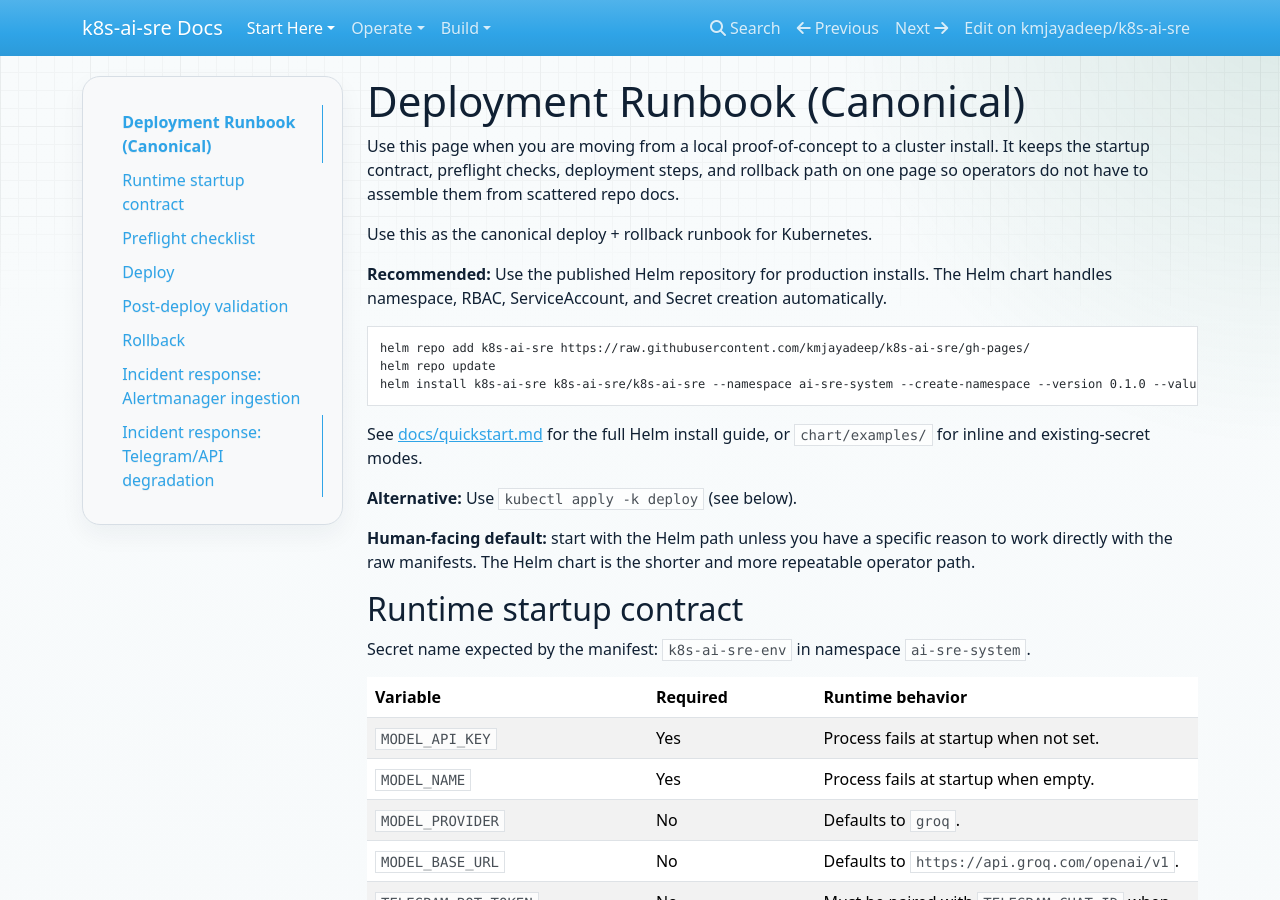
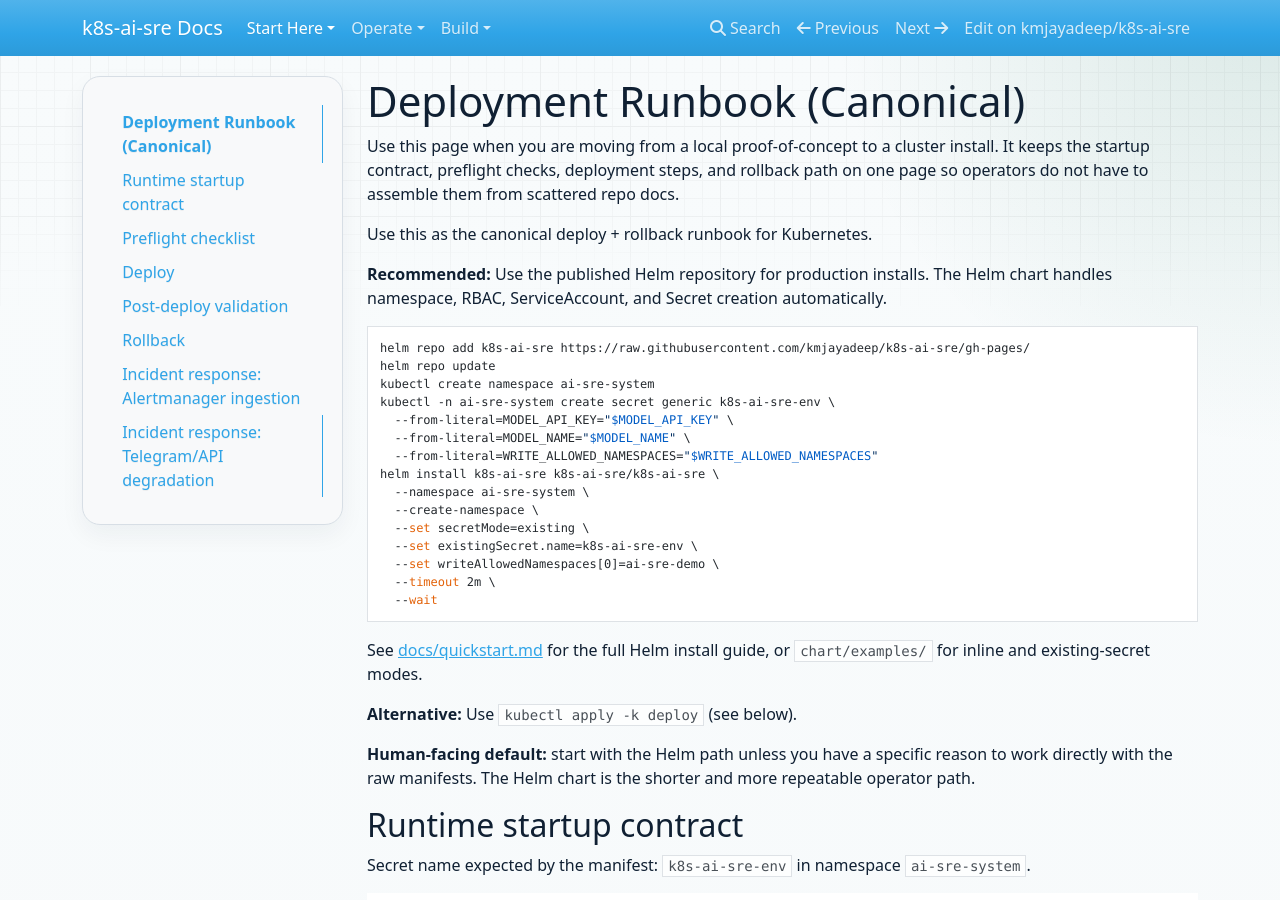
Before and after one commit to kmjayadeep/k8s-ai-sre, an MkDocs documentation site: the page built from docs/deployment.md, in a window 1280 px wide and 900 px high. Built offline with MkDocs 1.6.1, drawn with Linux system fonts in a browser that asks for light colours; nearby versions of some CDN libraries.

Commit message:
KSA-69: align README and deployment.md with helm secretMode=existing default (#106)
- README.md Kubernetes Deployment section: replace --values my-values.yaml with
  --set secretMode=existing --set existingSecret.name=k8s-ai-sre-env
  --set writeAllowedNamespaces[0]=ai-sre-demo, matching docs/quickstart.md
- README.md: remove redundant kubectl apply -k deploy block, point to
  docs/deployment.md for the manifest path
- docs/deployment.md: update helm install command to use same
  secretMode=existing approach instead of --values my-values.yaml

Co-authored-by: Agent0 <kmjayadeep+cosmos@gmail.com>
Co-authored-by: Paperclip <noreply@paperclip.ing>

````diff
--- a/docs/deployment.md
+++ b/docs/deployment.md
@@ -11,7 +11,19 @@ Use this as the canonical deploy + rollback runbook for Kubernetes.
 ```bash
 helm repo add k8s-ai-sre https://raw.githubusercontent.com/kmjayadeep/k8s-ai-sre/gh-pages/
 helm repo update
-helm install k8s-ai-sre k8s-ai-sre/k8s-ai-sre --namespace ai-sre-system --create-namespace --version 0.1.0 --values my-values.yaml
+kubectl create namespace ai-sre-system
+kubectl -n ai-sre-system create secret generic k8s-ai-sre-env \
+  --from-literal=MODEL_API_KEY="$MODEL_API_KEY" \
+  --from-literal=MODEL_NAME="$MODEL_NAME" \
+  --from-literal=WRITE_ALLOWED_NAMESPACES="$WRITE_ALLOWED_NAMESPACES"
+helm install k8s-ai-sre k8s-ai-sre/k8s-ai-sre \
+  --namespace ai-sre-system \
+  --create-namespace \
+  --set secretMode=existing \
+  --set existingSecret.name=k8s-ai-sre-env \
+  --set writeAllowedNamespaces[0]=ai-sre-demo \
+  --timeout 2m \
+  --wait
 ```
 
 See [docs/quickstart.md](quickstart.md) for the full Helm install guide, or `chart/examples/` for inline and existing-secret modes.
````
Also changed, not shown: README.md (+11 -15 lines).
